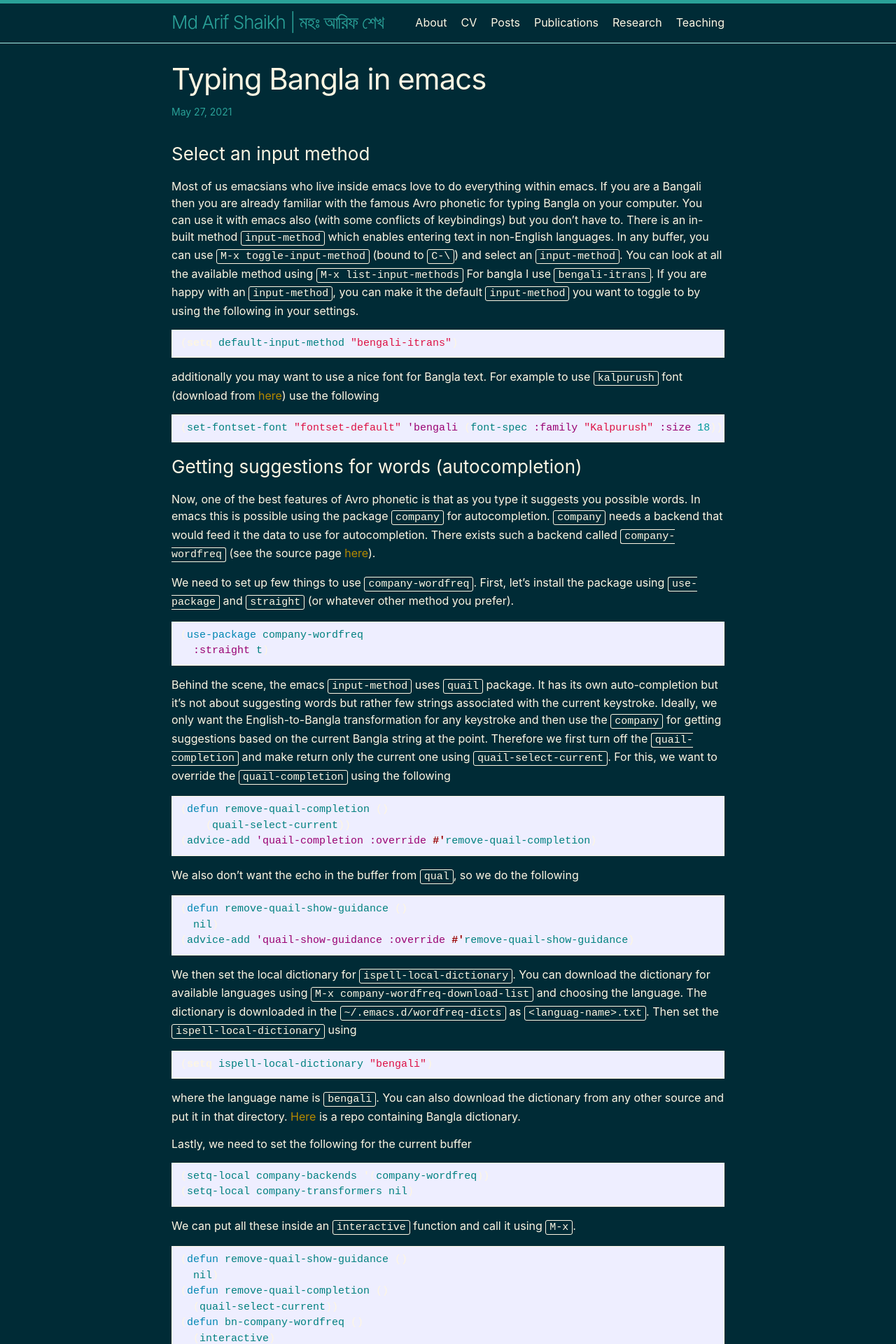
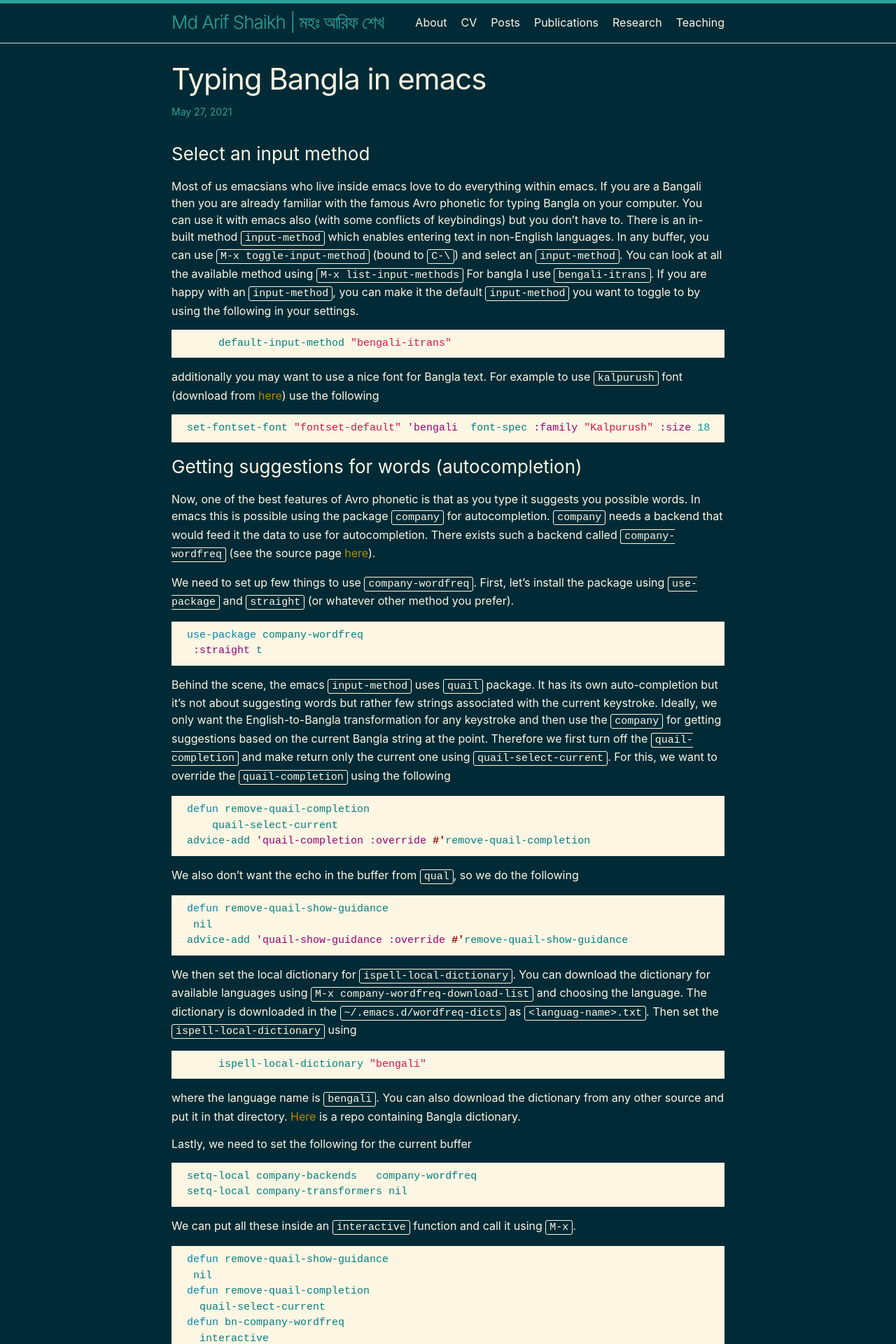
Before and after one commit to md-arif-shaikh/md-arif-shaikh.github.io, a Jekyll site: the page built from _posts/2021-05-27-typing-bangla-in-emacs.md, in a window 1280 px wide. Shown: the top 1920 px of the page at 70% size. Built offline with Jekyll 4.4.1, drawn with Linux system fonts in a browser that asks for light colours; our own code applies the rules of GitHub Pages for plain Markdown files.

Commit message:
Update _syntax-highlighting.scss

```diff
--- a/_sass/minima/_syntax-highlighting.scss
+++ b/_sass/minima/_syntax-highlighting.scss
@@ -6,7 +6,7 @@
   @extend %vertical-rhythm;
 
   .highlighter-rouge & {
-    background: #eef;
+    background: #fdf6e3;
   }
 
   .c     { color: #998; font-style: italic } // Comment
```
